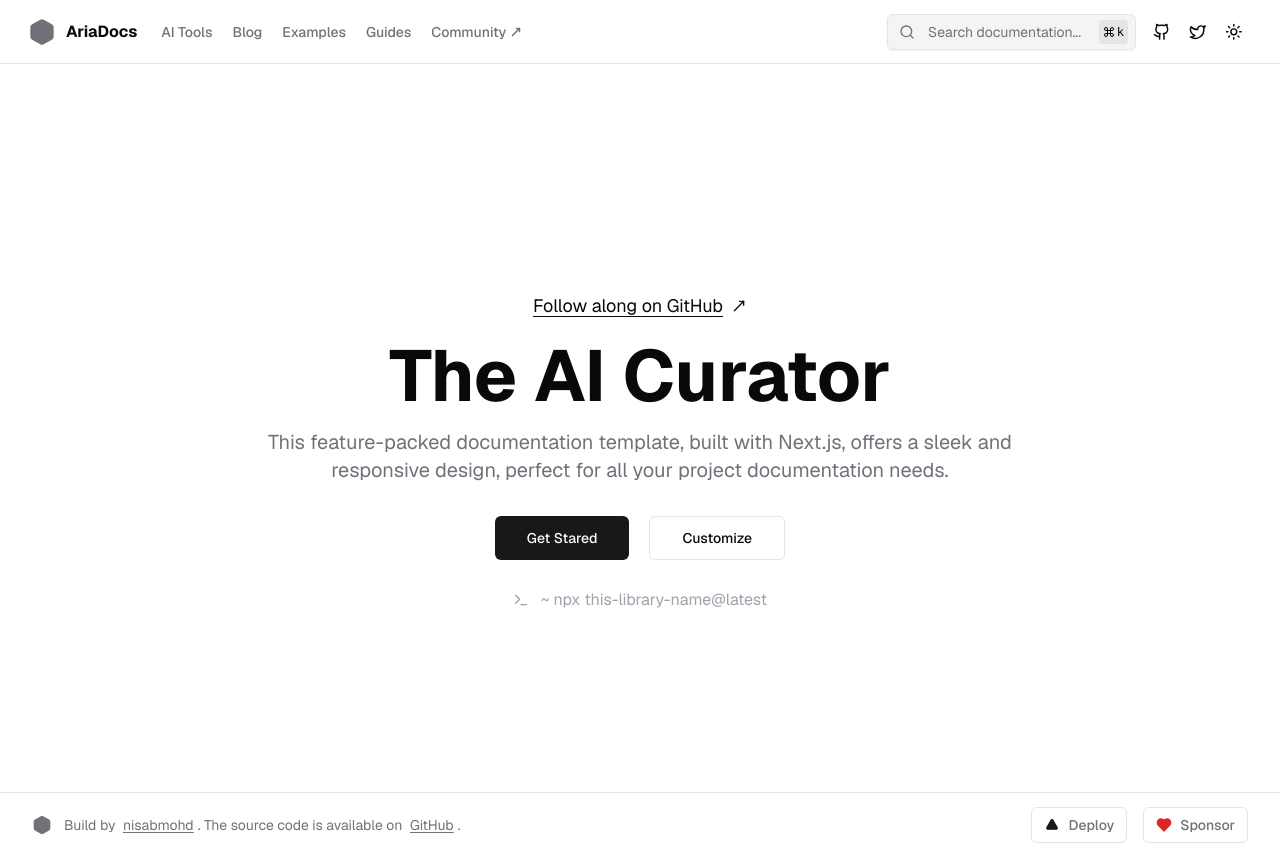
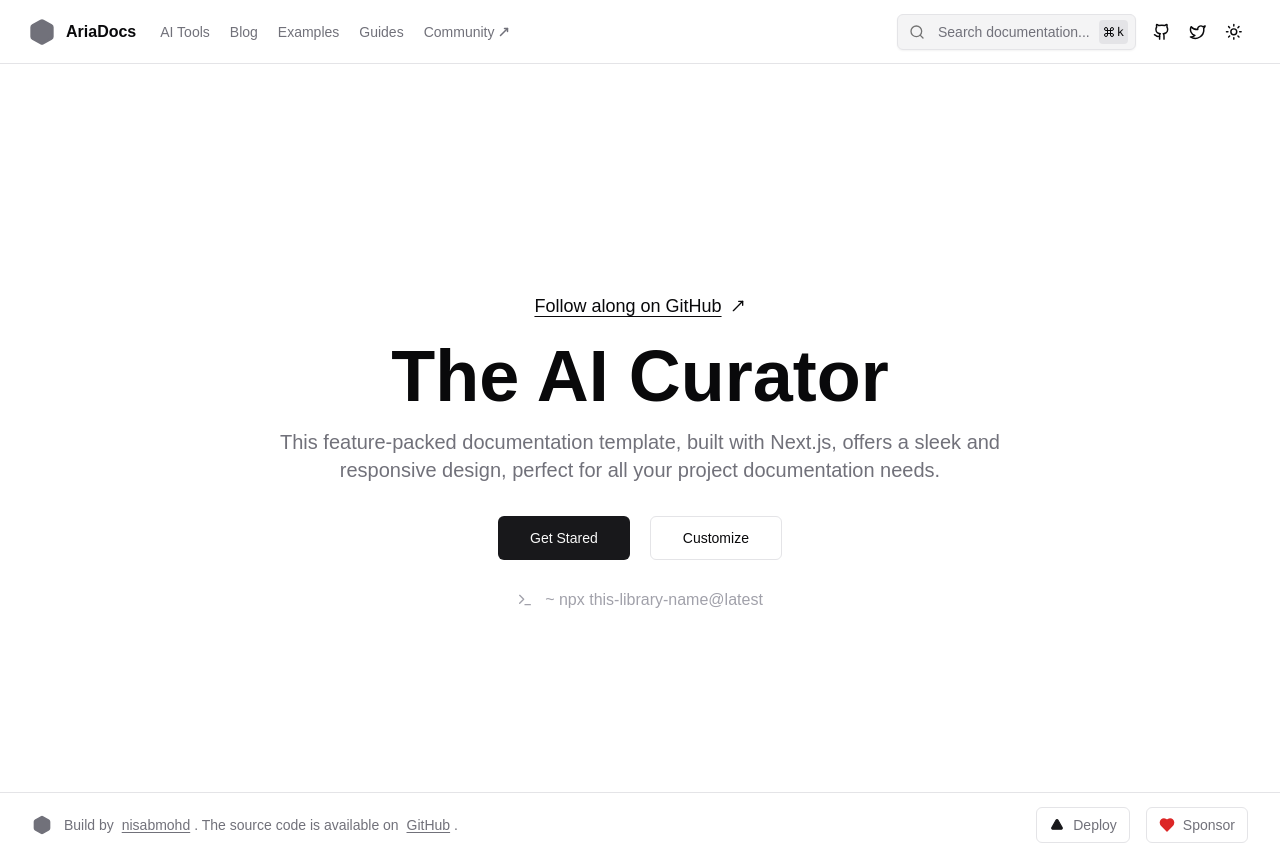
Before and after one commit to crfdiab/best-ai-tools, a Next.js app: page / in a window 1280 px wide. Built offline with nearby package versions, Linux system fonts and the light colour scheme.

Commit message:
Added Lexend Font As Base Font

```diff
--- a/app/globals.css
+++ b/app/globals.css
@@ -165,3 +165,6 @@ pre>code {
 .highlight-comp>code {
   background-color: transparent !important;
 }
+body {
+  font-family: "Lexend Variable", sans-serif;
+}
--- a/app/layout.tsx
+++ b/app/layout.tsx
@@ -1,8 +1,7 @@
 import type { Metadata } from "next";
 import { ThemeProvider } from "@/components/theme-provider";
 import { Navbar } from "@/components/navbar";
-import { GeistSans } from "geist/font/sans";
-import { GeistMono } from "geist/font/mono";
+import "@fontsource-variable/lexend";
 import { Footer } from "@/components/footer";
 import "./globals.css";
 
@@ -29,7 +28,7 @@ export default function RootLayout({
   return (
     <html lang="en" suppressHydrationWarning>
       <body
-        className={`${GeistSans.variable} ${GeistMono.variable} font-regular`}
+        className={`font-lexend`}
         suppressHydrationWarning
       >
         <ThemeProvider
--- a/package.json
+++ b/package.json
@@ -9,6 +9,7 @@
     "lint": "next lint"
   },
   "dependencies": {
+    "@fontsource-variable/lexend": "^5.1.0",
     "@radix-ui/react-accordion": "^1.2.0",
     "@radix-ui/react-avatar": "^1.1.0",
     "@radix-ui/react-collapsible": "^1.1.0",
--- a/tailwind.config.ts
+++ b/tailwind.config.ts
@@ -59,8 +59,7 @@ const config = {
         sm: "calc(var(--radius) - 4px)",
       },
       fontFamily: {
-        code: ["var(--font-geist-mono)"],
-        regular: ["var(--font-geist-sans)"],
+        lexend: ["Lexend Variable", "sans-serif"],
       },
       keyframes: {
         "accordion-down": {
```
Also changed, not shown: 1 other file (tests, documents, lock files or other folders).
